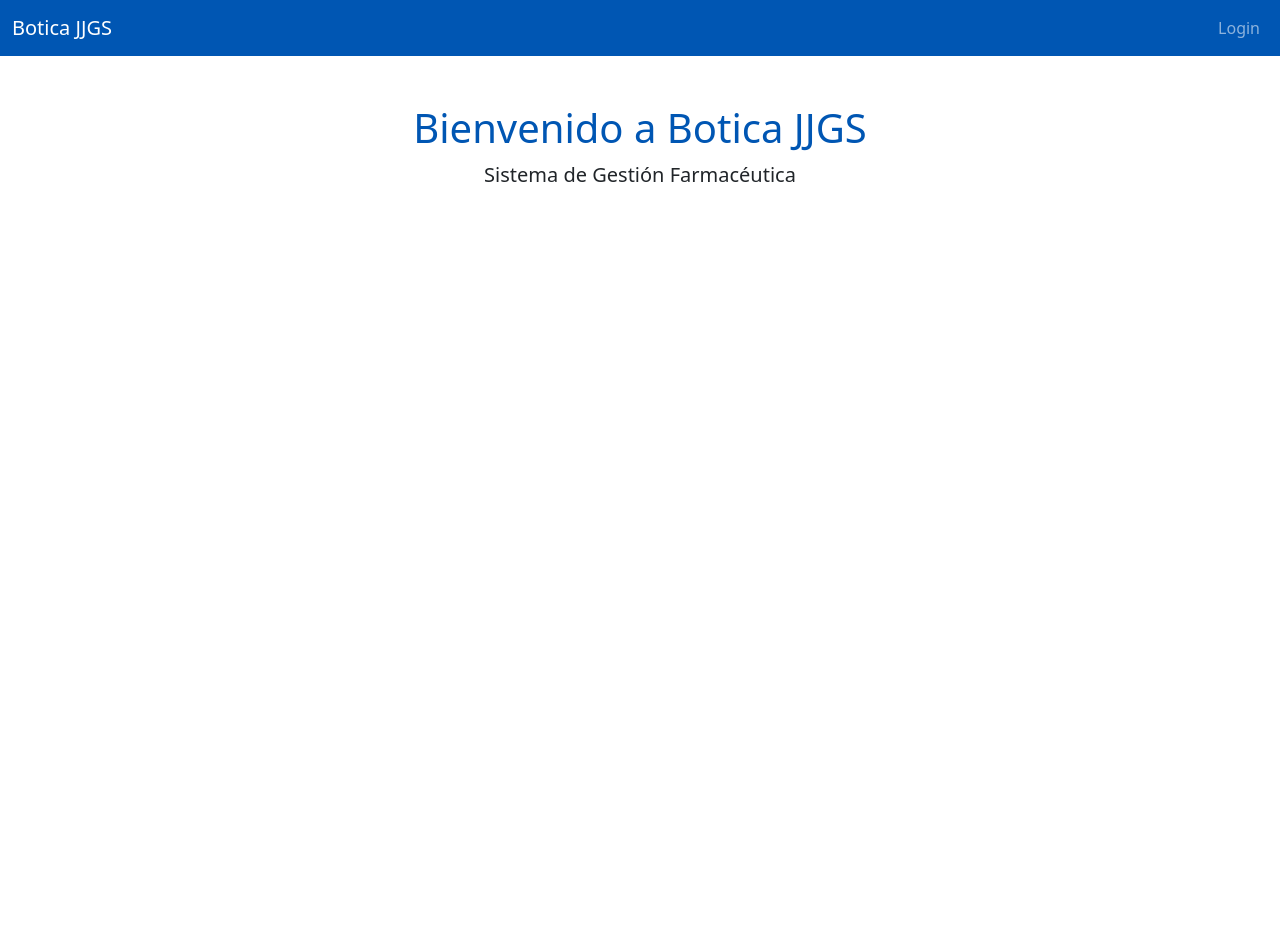
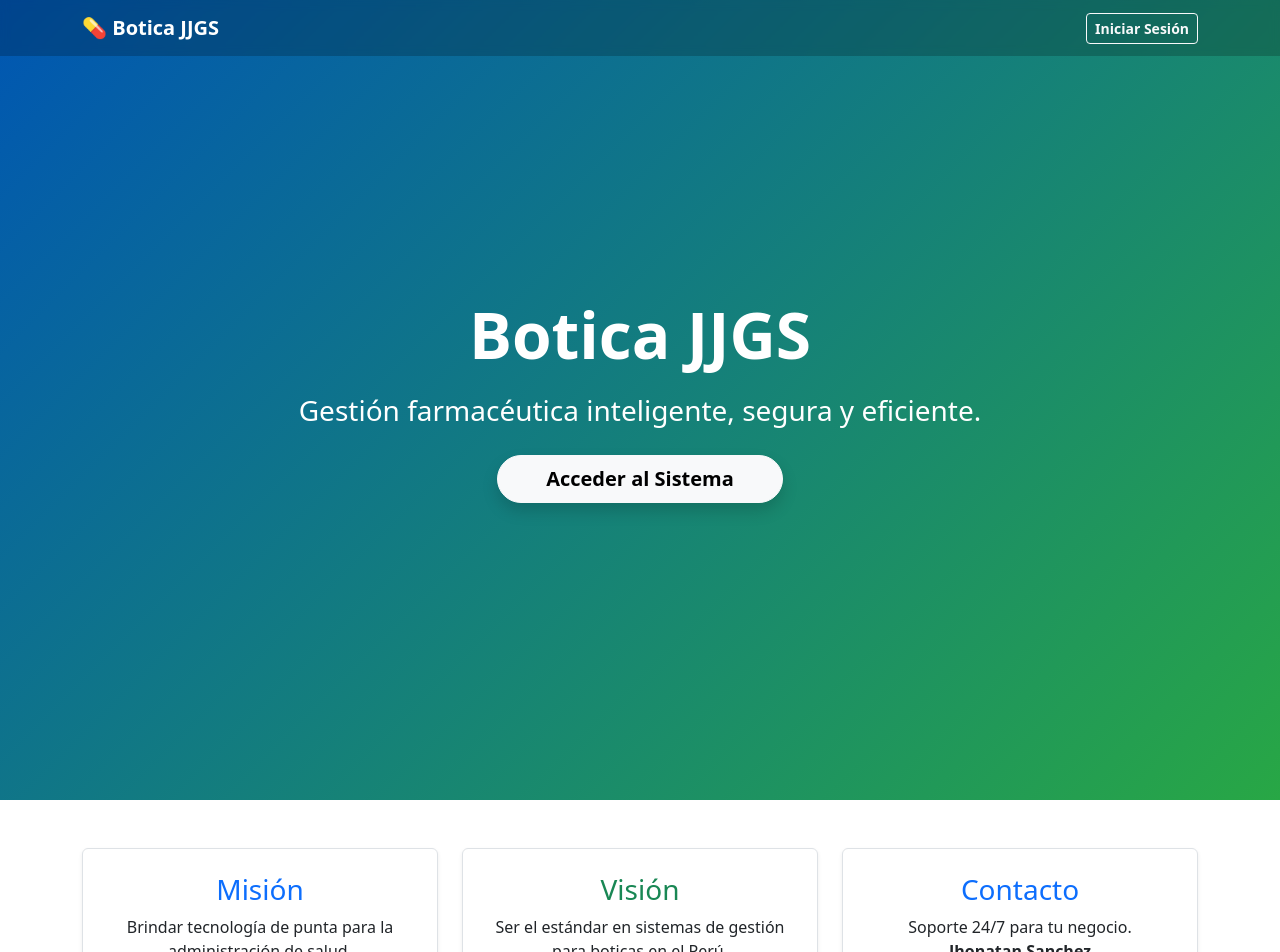
Before and after one commit to JhonatanSanchezIngSistemas/Botica-JJGS, a React (Create React App) app in the folder botica-frontend/: page / in a window 1280 px wide. Shown: the top 952 px of the page. Before the commit the page ends 800 px from the top, so only its background shows below. Built offline with nearby package versions, Linux system fonts and the light colour scheme.

Commit message:
feat(frontend): implementar componentes ui (dashboard, home, navbar, app)

```diff
--- a/botica-frontend/src/App.js
+++ b/botica-frontend/src/App.js
@@ -1,25 +1,31 @@
 import React from 'react';
-import { BrowserRouter as Router, Routes, Route } from 'react-router-dom';
-import Navbar from './components/Navbar';
+import { BrowserRouter, Routes, Route } from 'react-router-dom';
+import HomePage from './pages/HomePage';
 import LoginPage from './pages/LoginPage';
 import DashboardPage from './pages/DashboardPage';
+import PrivateRoute from './components/PrivateRoute';
 import 'bootstrap/dist/css/bootstrap.min.css';
+import './index.css';
 
 function App() {
   return (
-    <Router>
-      <Navbar />
+    <BrowserRouter>
       <Routes>
-        <Route path="/" element={
-          <div className="container mt-5 text-center">
-            <h1 style={{ color: '#0056b3' }}>Bienvenido a Botica JJGS</h1>
-            <p className="lead">Sistema de Gestión Farmacéutica</p>
-          </div>
-        } />
+        {/* Rutas Públicas */}
+        <Route path="/" element={<HomePage />} />
         <Route path="/login" element={<LoginPage />} />
-        <Route path="/dashboard" element={<DashboardPage />} />
+
+        {/* Rutas Privadas (Protegidas) */}
+        <Route
+          path="/dashboard"
+          element={
+            <PrivateRoute>
+              <DashboardPage />
+            </PrivateRoute>
+          }
+        />
       </Routes>
-    </Router>
+    </BrowserRouter>
   );
 }
 
--- a/botica-frontend/src/components/Navbar.jsx
+++ b/botica-frontend/src/components/Navbar.jsx
@@ -1,19 +1,57 @@
 import React from 'react';
-import { Link } from 'react-router-dom';
+import { Link, useNavigate } from 'react-router-dom';
+import Swal from 'sweetalert2';
 
-const Navbar = () => {
+const Navbar = ({ transparent }) => {
+    const navigate = useNavigate();
+    const token = localStorage.getItem('token');
+    const user = localStorage.getItem('user');
+
+    const handleLogout = () => {
+        Swal.fire({
+            title: '¿Cerrar Sesión?',
+            icon: 'warning',
+            showCancelButton: true,
+            confirmButtonColor: '#3085d6',
+            cancelButtonColor: '#d33',
+            confirmButtonText: 'Sí, salir'
+        }).then((result) => {
+            if (result.isConfirmed) {
+                localStorage.clear();
+                navigate('/login');
+            }
+        });
+    };
+
+    const navClass = transparent
+        ? "navbar navbar-expand-lg navbar-dark fixed-top"
+        : "navbar navbar-expand-lg navbar-dark bg-primary";
+
+    const bgStyle = transparent
+        ? { backgroundColor: 'rgba(0, 0, 0, 0.2)', backdropFilter: 'blur(5px)' }
+        : {};
+
     return (
-        <nav className="navbar navbar-expand-lg navbar-dark bg-primary">
-            <div className="container-fluid">
-                <Link className="navbar-brand" to="/">Botica JJGS</Link>
-                <button className="navbar-toggler" type="button" data-bs-toggle="collapse" data-bs-target="#navbarNav" aria-controls="navbarNav" aria-expanded="false" aria-label="Toggle navigation">
-                    <span className="navbar-toggler-icon"></span>
-                </button>
-                <div className="collapse navbar-collapse" id="navbarNav">
-                    <ul className="navbar-nav ms-auto">
-                        <li className="nav-item">
-                            <Link className="nav-link" to="/login">Login</Link>
-                        </li>
+        <nav className={navClass} style={bgStyle}>
+            <div className="container">
+                <Link className="navbar-brand fw-bold" to="/">💊 Botica JJGS</Link>
+
+                <div className="collapse navbar-collapse justify-content-end">
+                    <ul className="navbar-nav align-items-center">
+                        {token ? (
+                            <>
+                                <li className="nav-item me-3">
+                                    <span className="text-white fw-bold">Hola, {user ? user.replace(/"/g, '') : 'Usuario'}</span>
+                                </li>
+                                <li className="nav-item">
+                                    <button onClick={handleLogout} className="btn btn-danger btn-sm fw-bold">Cerrar Sesión</button>
+                                </li>
+                            </>
+                        ) : (
+                            <li className="nav-item">
+                                <Link className="btn btn-outline-light btn-sm fw-bold" to="/login">Iniciar Sesión</Link>
+                            </li>
+                        )}
                     </ul>
                 </div>
             </div>
--- /dev/null
+++ b/botica-frontend/src/pages/DashboardPage.jsx
@@ -0,0 +1,126 @@
+import React, { useEffect, useState } from 'react';
+import ProductoService from '../services/product.service';
+import Swal from 'sweetalert2';
+
+const DashboardPage = () => {
+    const [productos, setProductos] = useState([]);
+    const [nuevoProducto, setNuevoProducto] = useState({ nombre: '', precio: '', stock: '', descripcion: '' });
+
+    useEffect(() => {
+        cargarProductos();
+    }, []);
+
+    const cargarProductos = async () => {
+        try {
+            const response = await ProductoService.getProductos();
+            setProductos(response.data);
+        } catch (error) {
+            console.error('Error al cargar productos', error);
+        }
+    };
+
+    const handleChange = (e) => {
+        setNuevoProducto({ ...nuevoProducto, [e.target.name]: e.target.value });
+    };
+
+    const handleSubmit = async (e) => {
+        e.preventDefault();
+        try {
+            await ProductoService.createProducto(nuevoProducto);
+            Swal.fire('Éxito', 'Producto agregado correctamente', 'success');
+            setNuevoProducto({ nombre: '', precio: '', stock: '', descripcion: '' });
+            cargarProductos();
+        } catch (error) {
+            Swal.fire('Error', 'No se pudo agregar el producto', 'error');
+        }
+    };
+
+    const handleDelete = async (id) => {
+        Swal.fire({
+            title: '¿Estás seguro?',
+            text: "No podrás revertir esto",
+            icon: 'warning',
+            showCancelButton: true,
+            confirmButtonColor: '#3085d6',
+            cancelButtonColor: '#d33',
+            confirmButtonText: 'Sí, eliminarlo'
+        }).then(async (result) => {
+            if (result.isConfirmed) {
+                try {
+                    await ProductoService.deleteProducto(id);
+                    Swal.fire('Eliminado!', 'El producto ha sido eliminado.', 'success');
+                    cargarProductos();
+                } catch (error) {
+                    Swal.fire('Error', 'No se pudo eliminar el producto', 'error');
+                }
+            }
+        });
+    };
+
+    return (
+        <div className="container mt-5">
+            <h2 className="text-center mb-4 text-primary">Gestión de Inventario</h2>
+
+            <div className="card mb-4 shadow-sm">
+                <div className="card-header bg-success text-white">
+                    <h5 className="mb-0">Agregar Nuevo Producto</h5>
+                </div>
+                <div className="card-body">
+                    <form onSubmit={handleSubmit} className="row g-3">
+                        <div className="col-md-3">
+                            <input type="text" className="form-control" name="nombre" placeholder="Nombre" value={nuevoProducto.nombre} onChange={handleChange} required />
+                        </div>
+                        <div className="col-md-2">
+                            <input type="number" className="form-control" name="precio" placeholder="Precio" value={nuevoProducto.precio} onChange={handleChange} required />
+                        </div>
+                        <div className="col-md-2">
+                            <input type="number" className="form-control" name="stock" placeholder="Stock" value={nuevoProducto.stock} onChange={handleChange} required />
+                        </div>
+                        <div className="col-md-3">
+                            <input type="text" className="form-control" name="descripcion" placeholder="Descripción" value={nuevoProducto.descripcion} onChange={handleChange} />
+                        </div>
+                        <div className="col-md-2">
+                            <button type="submit" className="btn btn-primary w-100">Agregar</button>
+                        </div>
+                    </form>
+                </div>
+            </div>
+
+            <div className="card shadow-sm">
+                <div className="card-header bg-dark text-white">
+                    <h5 className="mb-0">Lista de Productos</h5>
+                </div>
+                <div className="card-body">
+                    <table className="table table-hover">
+                        <thead>
+                            <tr>
+                                <th>ID</th>
+                                <th>Nombre</th>
+                                <th>Precio</th>
+                                <th>Stock</th>
+                                <th>Descripción</th>
+                                <th>Acciones</th>
+                            </tr>
+                        </thead>
+                        <tbody>
+                            {productos.map((producto) => (
+                                <tr key={producto.id}>
+                                    <td>{producto.id}</td>
+                                    <td>{producto.nombre}</td>
+                                    <td>S/ {producto.precio}</td>
+                                    <td>{producto.stock}</td>
+                                    <td>{producto.descripcion}</td>
+                                    <td>
+                                        <button onClick={() => handleDelete(producto.id)} className="btn btn-danger btn-sm">Eliminar</button>
+                                    </td>
+                                </tr>
+                            ))}
+                        </tbody>
+                    </table>
+                </div>
+            </div>
+        </div>
+    );
+};
+
+export default DashboardPage;
--- /dev/null
+++ b/botica-frontend/src/pages/HomePage.jsx
@@ -0,0 +1,47 @@
+import React from 'react';
+import Navbar from '../components/Navbar';
+
+const HomePage = () => {
+    return (
+        <>
+            <Navbar transparent={true} />
+            {/* Hero Section */}
+            <header className="vh-100 d-flex align-items-center justify-content-center text-white text-center"
+                style={{ background: 'linear-gradient(135deg, #0056b3 0%, #28a745 100%)' }}>
+                <div className="container">
+                    <h1 className="display-3 fw-bold mb-3">Botica JJGS</h1>
+                    <p className="lead mb-4 fs-3">Gestión farmacéutica inteligente, segura y eficiente.</p>
+                    <a href="/login" className="btn btn-light btn-lg fw-bold px-5 rounded-pill shadow">Acceder al Sistema</a>
+                </div>
+            </header>
+
+            {/* Sección Info */}
+            <section className="py-5">
+                <div className="container">
+                    <div className="row text-center g-4">
+                        <div className="col-md-4">
+                            <div className="p-4 border rounded shadow-sm h-100">
+                                <h3 className="text-primary">Misión</h3>
+                                <p>Brindar tecnología de punta para la administración de salud.</p>
+                            </div>
+                        </div>
+                        <div className="col-md-4">
+                            <div className="p-4 border rounded shadow-sm h-100">
+                                <h3 className="text-success">Visión</h3>
+                                <p>Ser el estándar en sistemas de gestión para boticas en el Perú.</p>
+                            </div>
+                        </div>
+                        <div className="col-md-4">
+                            <div className="p-4 border rounded shadow-sm h-100">
+                                <h3 className="text-primary">Contacto</h3>
+                                <p>Soporte 24/7 para tu negocio.<br /><strong>Jhonatan Sanchez</strong></p>
+                            </div>
+                        </div>
+                    </div>
+                </div>
+            </section>
+        </>
+    );
+};
+
+export default HomePage;
```
